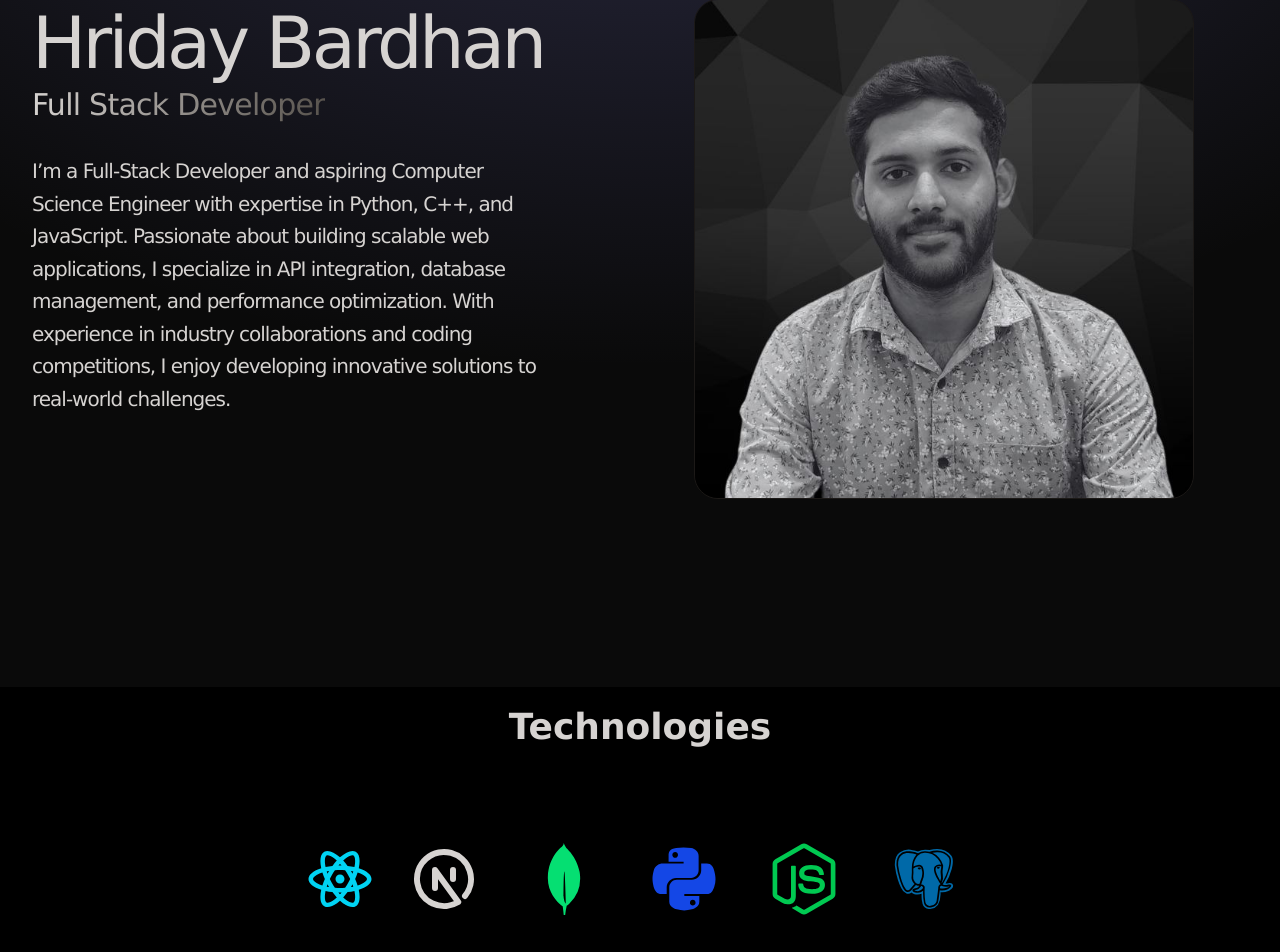
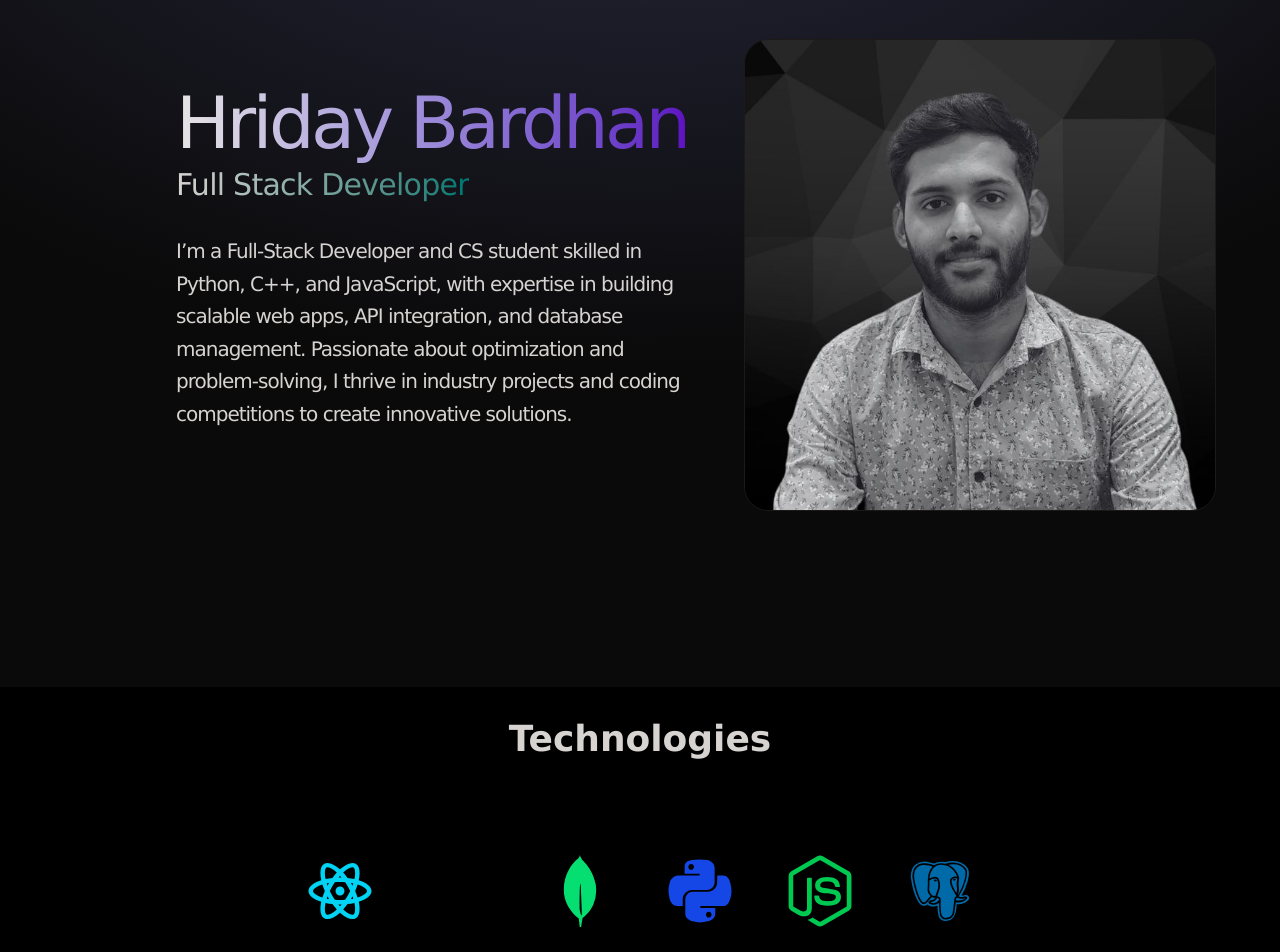
Before and after one commit to Survine/Portfolio-Hriday, a React (Vite) app: page / in a window 1280 px wide. Shown: the part 113-1065 px from the top of the page. Built offline with nearby package versions, Linux system fonts and the light colour scheme.

Commit message:
view changes

```diff
--- a/src/components/Hero.jsx
+++ b/src/components/Hero.jsx
@@ -4,7 +4,7 @@ import { HERO_CONTENT } from '../constants'
 
 const Hero = () => {
     return (
-        <div id='hero' className="mt-20 pb-8 lg:mb-36">
+        <div id='hero' className="mt-30  pb-8 lg:mb-36 lg:ml-36">
             <div className="flex flex-wrap lg:flex-row-reverse">
                 <div className="w-full lg:w-1/2">
                     <div className="flex justify-center lg:p-8">
@@ -12,9 +12,9 @@ const Hero = () => {
                     </div>
                 </div>
                 <div className='w-full lg:w-1/2'>
-                    <div className='flex flex-col items-center lg:items-start mt-10'>
-                        <h2 className='pb-2 text-4xl tracking-tighter lg:text-7xl'>Hriday Bardhan</h2>
-                        <span className='bg-gradient-to-r from-stone-300 to-stone-600 bg-clip-text text-3xl
+                    <div className='flex flex-col items-center lg:items-start mt-20'>
+                        <h2 className='bg-gradient-to-r from-stone-200 to-violet-800 bg-clip-text text-transparent pb-2 text-4xl tracking-tighter lg:text-7xl'>Hriday Bardhan</h2>
+                        <span className='bg-gradient-to-r from-stone-300 to-teal-700 bg-clip-text text-3xl
                         tracking-tight text-transparent'>Full Stack Developer</span>
                         <p className='my-2 max-w-lg py-6 text-xl leading-relaxed tracking-tighter'>{HERO_CONTENT}</p>
                     </div>
--- a/src/components/Navbar.jsx
+++ b/src/components/Navbar.jsx
@@ -64,7 +64,7 @@ const Navbar = () => {
                 <FaLinkedin className="h-4 w-4" />
               </a>
               <a
-                href="https://github.com/yourusername"
+                href="https://github.com/Survine"
                 target='_blank'
                 rel='noopener noreferrer'
                 aria-label='Github'
@@ -73,7 +73,7 @@ const Navbar = () => {
                 <FaGithub className="h-4 w-4" />
               </a>
               <a
-                href="https://instagram.com/yourusername"
+                href="https://www.instagram.com/survine_og/"
                 target='_blank'
                 rel='noopener noreferrer'
                 aria-label='Instagram'
@@ -82,7 +82,7 @@ const Navbar = () => {
                 <FaInstagram className="h-4 w-4" />
               </a>
               <a
-                href="https://twitter.com/yourusername"
+                href="https://x.com/Survine_"
                 target='_blank'
                 rel='noopener noreferrer'
                 aria-label='XTwitter'
--- a/src/components/Projects.jsx
+++ b/src/components/Projects.jsx
@@ -9,7 +9,7 @@ import "swiper/css/autoplay";
 const Projects = () => {
   return (
     <section id="projects" className="pb-20">
-      <h2 className="my-16 text-center text-5xl font-bold text-white">Projects</h2>
+      <h2 className="my-16 text-center text-4xl font-bold text-white">Projects</h2>
 
       <Swiper
         modules={[Pagination, Navigation, Autoplay]}
--- a/src/components/Technologies.jsx
+++ b/src/components/Technologies.jsx
@@ -1,35 +1,61 @@
-import { BiLogoPostgresql } from "react-icons/bi"
-import { DiPostgresql, DiRedis } from "react-icons/di"
-import { FaNodeJs, FaPython } from "react-icons/fa"
-import { RiReactjsLine } from "react-icons/ri"
-import { SiMongodb } from "react-icons/si"
-import { TbBrandNextjs } from "react-icons/tb"
+import { BiLogoPostgresql } from "react-icons/bi";
+import { DiPostgresql, DiRedis } from "react-icons/di";
+import { FaNodeJs, FaPython } from "react-icons/fa";
+import { RiReactjsLine } from "react-icons/ri";
+import { SiMongodb } from "react-icons/si";
+import { TbBrandNextjs } from "react-icons/tb";
+
+const TechIcon = ({ icon: Icon, name, color }) => {
+  return (
+    <div className="group relative p-4 transition-all duration-300 hover:z-10">
+      <Icon
+        className={`text-7xl ${color} transition-all duration-300 group-hover:scale-125`}
+      />
+      <div className="absolute bottom-full left-1/2 -translate-x-1/2 opacity-0 group-hover:opacity-100 transition-opacity duration-300 mb-2 px-2 py-1 bg-gray-800 text-white text-sm rounded whitespace-nowrap">
+        {name}
+      </div>
+    </div>
+  );
+};
 
 const Technologies = () => {
   return (
     <div id="tech" className="pb-24">
-        <h2 className="my-20 text-center text-4xl font-bold">Technologies</h2>
-        <div className="flex flex-wrap items-center justify-center gap-4">
-            <div>
-                <RiReactjsLine className="text-7xl text-cyan-400" />
-            </div>
-            <div className="p-4">
-                <TbBrandNextjs className="text-7xl" />
-            </div>
-            <div className="p-4">
-                <SiMongodb className="text-7xl  text-green-400" />
-            </div>
-            <div className="p-4">
-                <FaPython className="text-7xl text-blue-700" />
-            </div>
-            <div className="p-4">
-                <FaNodeJs className="text-7xl text-green-500" />
-            </div>
-            <div className="p-4">
-                <BiLogoPostgresql className="text-7xl text-sky-700" />
-            </div>
-        </div>
+      <h2 className="my-20 text-center text-4xl font-bold">Technologies</h2>
+      <div className="flex flex-wrap items-center justify-center gap-4">
+        <TechIcon
+          icon={RiReactjsLine}
+          name="React"
+          color="text-cyan-400"
+        />
+        <TechIcon
+          icon={TbBrandNextjs}
+          name="Next.js"
+          color="text-black dark:text-white"
+        />
+        <TechIcon
+          icon={SiMongodb}
+          name="MongoDB"
+          color="text-green-400"
+        />
+        <TechIcon
+          icon={FaPython}
+          name="Python"
+          color="text-blue-700"
+        />
+        <TechIcon
+          icon={FaNodeJs}
+          name="Node.js"
+          color="text-green-500"
+        />
+        <TechIcon
+          icon={BiLogoPostgresql}
+          name="PostgreSQL"
+          color="text-sky-700"
+        />
+      </div>
     </div>
-  )
-}
-export default Technologies
+  );
+};
+
+export default Technologies;
--- a/src/constants/index.js
+++ b/src/constants/index.js
@@ -3,7 +3,7 @@ import project2 from "../assets/projects/project-2.webp";
 import project3 from "../assets/projects/project-3.webp";
 import project4 from "../assets/projects/project-4.webp";
 
-export const HERO_CONTENT = `I’m a Full-Stack Developer and aspiring Computer Science Engineer with expertise in Python, C++, and JavaScript. Passionate about building scalable web applications, I specialize in API integration, database management, and performance optimization. With experience in industry collaborations and coding competitions, I enjoy developing innovative solutions to real-world challenges.`;
+export const HERO_CONTENT = `I’m a Full-Stack Developer and CS student skilled in Python, C++, and JavaScript, with expertise in building scalable web apps, API integration, and database management. Passionate about optimization and problem-solving, I thrive in industry projects and coding competitions to create innovative solutions.`;
 
 export const navItems = [
   { label: "About", href: "hero" },
```
